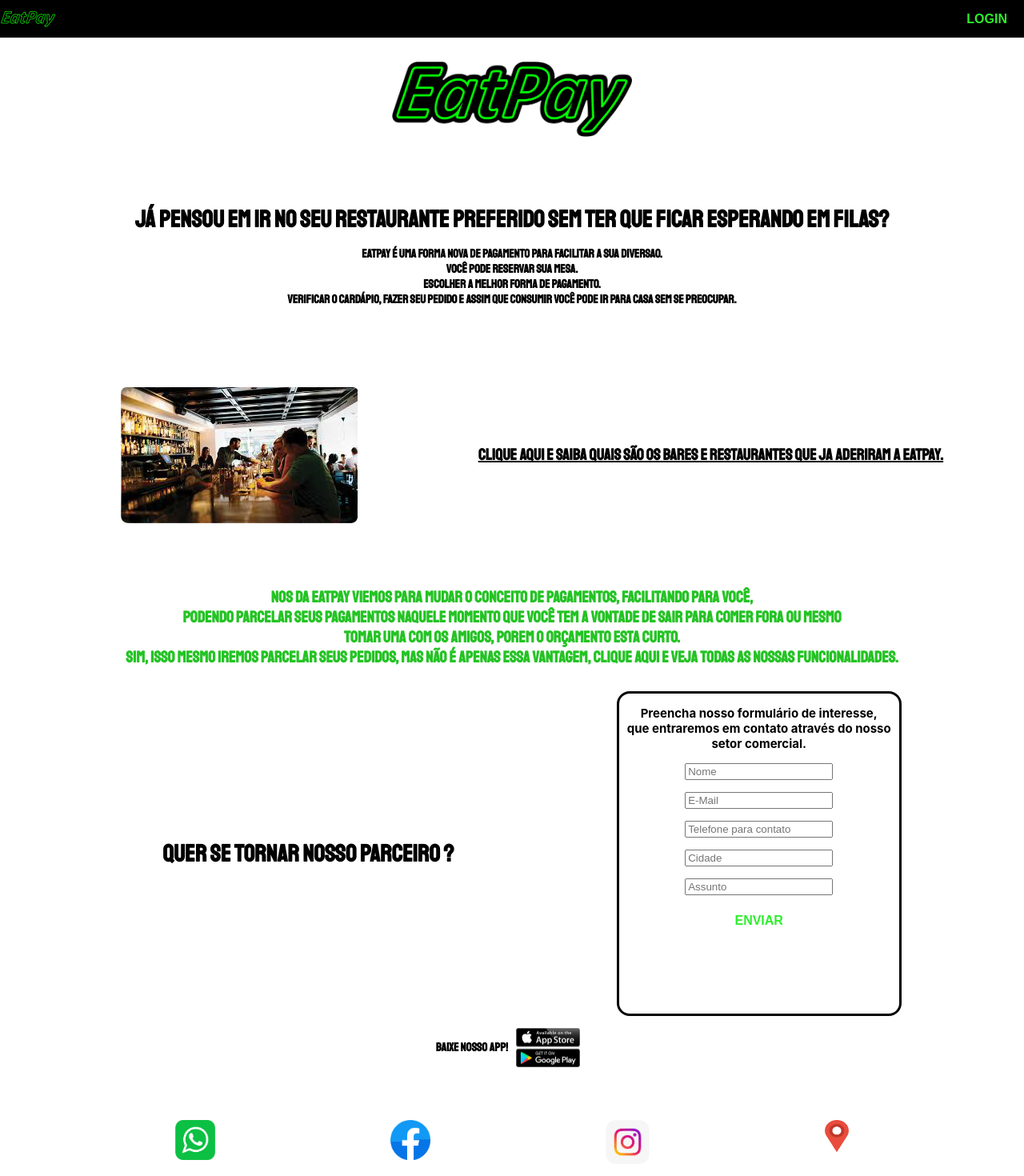
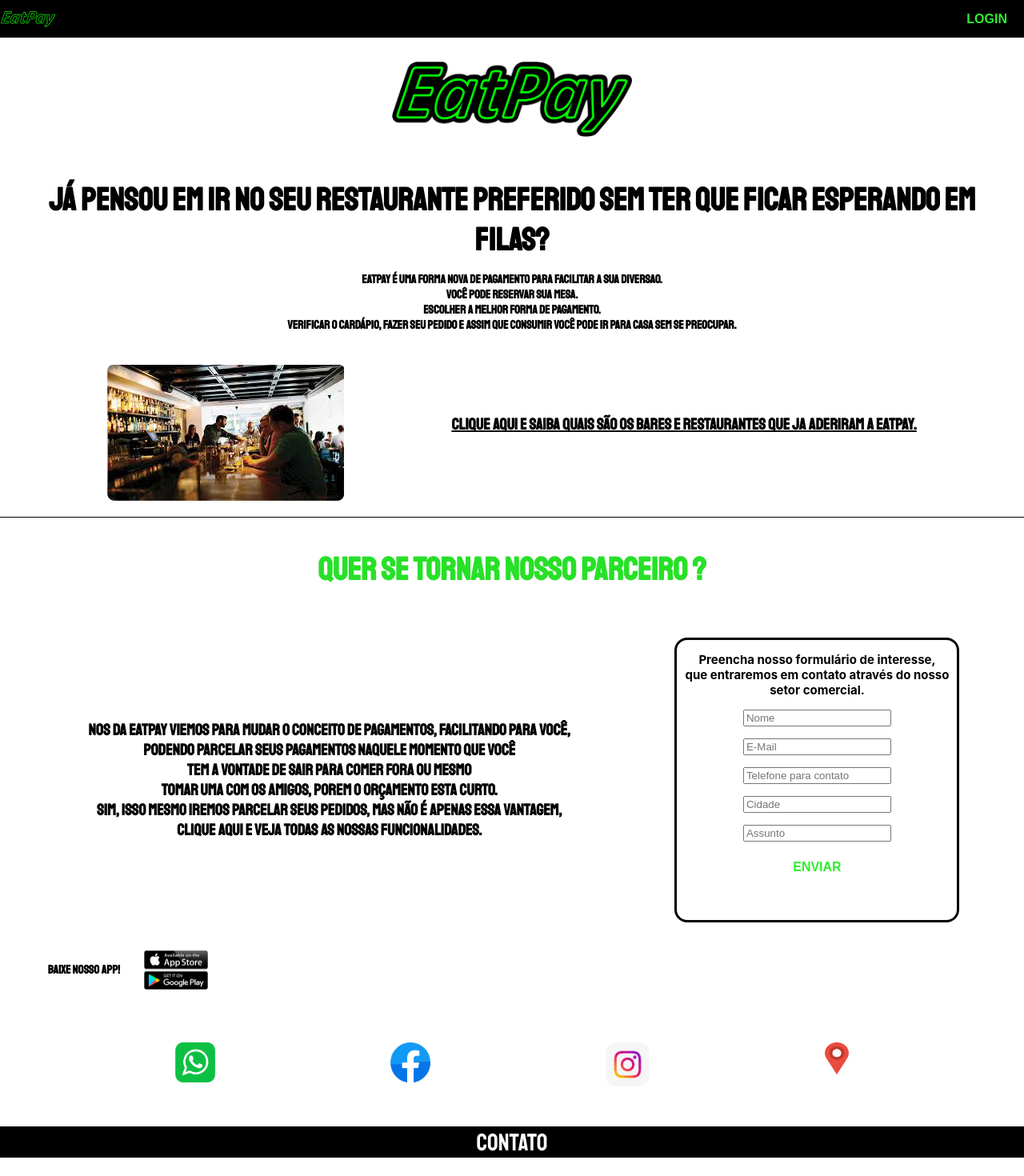
Before and after one commit to alexverrilo/Projeto, a React (Create React App) app in the folder projetointegrador-front-end/: page / in a window 1280 px wide. Shown: the top 1470 px of the page at 80% size. After the commit the page ends 1447 px from the top, so only its background shows below. Built offline with nearby package versions, Linux system fonts and the light colour scheme.

Commit message:
Css pag Principal

```diff
--- a/projetointegrador-front-end/src/pages/principal.tsx
+++ b/projetointegrador-front-end/src/pages/principal.tsx
@@ -1,8 +1,6 @@
 import { FunctionComponent } from 'react'
 import { NavLink } from 'react-router-dom'
 import Botao from '../components/Botao'
-import Botao2 from '../components/Botao2'
-import BotaoClique from '../components/Click'
 import Pagina from '../components/Pagina'
 import styles from '../styles/PaginaPrincipal.module.css'
 
@@ -23,35 +21,37 @@
 
     return (
         <Pagina>
-            <div className={styles.root}>
+            <article>
                 <header>
                     <img className={styles.logo} src="/content/logo.png" alt="Logo da Eat Pay"/>
-                    <p className={styles.text}>
-                        Já pensou em ir no seu restaurante preferido sem ter que ficar esperando em filas?
+                </header>
+                <section>
+                    <h1 className={styles.text}>Já pensou em ir no seu restaurante preferido sem ter que ficar esperando em filas?
                         <p>EatPay é uma forma nova de pagamento para facilitar a sua diversao.<br/>
                         Você pode reservar sua mesa.<br/>
                         Escolher a melhor forma de pagamento.<br/>
-                    verificar o cardápio, fazer seu pedido e assim que consumir você pode ir para casa sem se preocupar.</p>
+                        verificar o cardápio, fazer seu pedido e assim que consumir você pode ir para casa sem se preocupar.
                         </p>
+                    </h1>
                         <div>
                             <div className={styles.container}>
-
                                 <img src="/content/bar.png" alt="Icones das lojas virtuais"/>
                                 {/* <p>Saiba aqui quais são os BARES e RESTAURANTES que ja aderiram a EatPay. Uma forma nova de pagamento para facilitar a sua diversao.</p> */}
                                 <NavLink to="/bares-restaurantes" className={styles.text2}> Clique aqui e saiba quais são os BARES e
                                 RESTAURANTES que ja aderiram a EatPay. </NavLink>
-
                             </div>
-                            <h4 className={styles.p}> Nos da EatPay viemos para mudar o conceito de pagamentos, facilitando para você,<br/>
-                            podendo parcelar seus pagamentos naquele momento que você tem a vontade de sair para comer fora ou mesmo <br/>
+                        </div>
+                </section>
+                <section>
+                    <h3 className={styles.p}>Quer se tornar nosso parceiro ?</h3>
+                    <div className={styles.container}>
+                        <h3>Nos da EatPay viemos para mudar o conceito de pagamentos, facilitando para você,<br/>
+                            podendo parcelar seus pagamentos naquele momento que você <br/>
+                            tem a vontade de sair para comer fora ou mesmo <br/>
                             tomar uma com os amigos, porem o orçamento esta curto.<br/>
-                            Sim, isso mesmo iremos parcelar seus pedidos, mas não é apenas essa vantagem,
+                            Sim, isso mesmo iremos parcelar seus pedidos, mas não é apenas essa vantagem,<br/>
                             clique aqui e veja todas as nossas funcionalidades.
-                            </h4>
-                        </div>
-                </header>
-                <div className={styles.container}>
-                    <h3>Quer se tornar nosso parceiro ?</h3>
+                        </h3>
                         <div className={styles.body}>
                             <p>Preencha nosso formulário de interesse,<br/>
                             que entraremos em contato através do nosso setor comercial.</p>
@@ -73,7 +73,8 @@
                         <img src="/content/insta.png" alt=""width="55" height="55"/>
                         <img src="/content/localizacao.png" alt=""width="30" height="40"/>
                     </div>
-            </div>
+                </section>
+            </article>
         </Pagina>
     )
 }
--- a/projetointegrador-front-end/src/styles/PaginaPrincipal.module.css
+++ b/projetointegrador-front-end/src/styles/PaginaPrincipal.module.css
@@ -1,6 +1,10 @@
 @import url('https://fonts.googleapis.com/css2?family=Staatliches&display=swap');
-.root header{
+header{
     text-align: center;
+}
+section {
+    text-align: center;
+    border-bottom: 1px solid black;
 }
 .container{
     flex-direction: row;
@@ -12,7 +16,7 @@
 }
 .container h3{
     text-align: center;
-    font-size: 30px;
+    font-size: 20px;
     font-family: 'Staatliches';
     margin: 50px;
     padding: 0px;
@@ -21,28 +25,32 @@
     text-align: center;
     font-size: 30px;
     font-family: 'Staatliches';
-    margin: 50px;
+    margin-top: 20px;
+    margin-bottom: 20px;
     padding: 0px;
 }
 .body {
+    justify-content: center;
+    margin: 20px;
     font-weight: bold;
     text-align: center;
     border-style: solid;
     border-radius: 1.0em;
     width: 350px;
-    height: 400px;
+    height: 350px;
     flex-wrap: wrap;
 }
 .text {
-    margin: 50px;
+    margin: 20px;
     flex-flow: inherit;
     font-family: 'Staatliches';
     color:black;
     /* text-shadow: 2px 2px rgb(36, 195, 36); */
-    font-size: 30px;
+    font-size: 40px;
     font-weight: bold;
 }
 .text2 {
+    padding-bottom: 20px;
     justify-content: space-evenly;
     display: flex;
     flex-wrap: wrap;
@@ -53,12 +61,13 @@
     font-weight: bold;
 }
 .p {
+    display: flex;
+    justify-content: center;
+    /* text-shadow: 2px 2px rgb(0, 0, 0);  */
     font-family: 'Staatliches';
-    font-size: 20px;
-    margin-top: 30px;
-    margin-bottom: 30px;
+    font-size: 40px;
     background-color: transparent;
-    color: rgb(36, 195, 36)
+    color: rgb(40, 224, 40)
 }
 .f{
     justify-content: center;
@@ -67,18 +76,17 @@
     height: 60px;
     width: 300px;
     padding: 10px;
-    margin: auto;
     font-size: 10px;
     font-family: 'Indie Flower';
 }
     .f h2{
         font-family: 'Staatliches';
     }
-.loja{
-    margin: 10px;
-    max-width: 80px;
-    width: 100%;
-}
+    .f img{
+        margin-left: 30px;
+        max-width: 80px;
+        width: 100%;
+    }
 .logo{
     margin: 30px;
     max-width: 300px;
```
Lines whose indentation alone changed are shown as unchanged.
